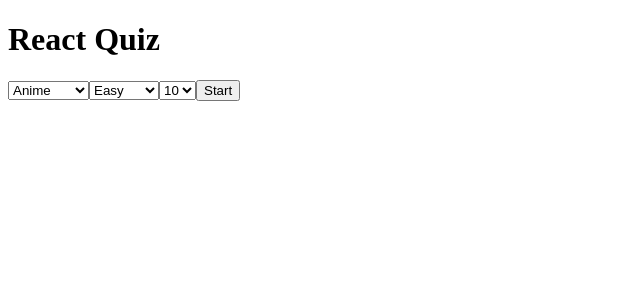
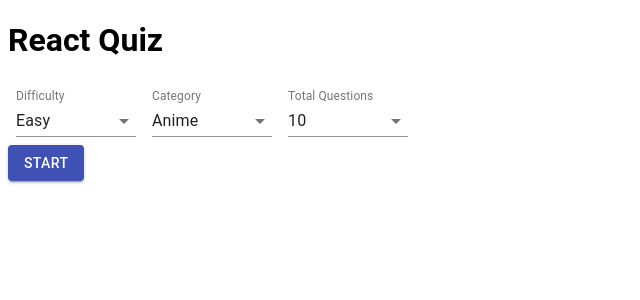
Before and after one commit to Amanse/react-quiz, a React (Create React App) app: page / in a window 1280 px wide. Shown: the top 300 px of the page, without its empty margins (0-640 px from the left). Built offline with nearby package versions, Linux system fonts and the light colour scheme.

Commit message:
Added card in questionCard component and a few other things in buttons and matrial-ui core ot the main thing

```diff
--- /dev/null
+++ b/src/App.css
@@ -0,0 +1,9 @@
+html{
+  margin: 0;
+  padding: 0;
+  font-family: Roboto, sans-serif;
+}
+
+.selectForGame {
+  display: flex;
+}
--- a/src/App.tsx
+++ b/src/App.tsx
@@ -1,8 +1,17 @@
 import React, { useState } from "react";
 import { fetchQuizQuestions } from "./API";
+import "./App.css";
 
 //components
 import { QuestionCard } from "./components/QuestionCard";
+import {
+  Button,
+  FormControl,
+  InputLabel,
+  MenuItem,
+  Select,
+  makeStyles
+} from "@material-ui/core";
 
 //types
 import { QuestionState, Difficulty, Category } from "./API";
@@ -16,6 +25,13 @@ export type AnswerObject = {
 var userCategory: Category = Category.ANIME;
 var userDifficulty: Difficulty = Difficulty.EASY;
 
+const useStyles = makeStyles(theme => ({
+  formControl: {
+    margin: theme.spacing(1),
+    minWidth: 120
+  }
+}));
+
 function App() {
   const [loading, setLoading] = useState(false);
   const [questions, setQuestions] = useState<QuestionState[]>([]);
@@ -26,6 +42,8 @@ function App() {
   const [category, setCategory] = useState<string>("Anime");
   const [difficulty, setDifficulty] = useState<string>("Easy");
   const [totalQuestions, setTotalQuestions] = useState<number>(10);
+
+  const classes = useStyles();
 
   const startTrivia = async () => {
     setLoading(true);
@@ -121,42 +139,63 @@ function App() {
         <h1>React Quiz</h1>
         {gameOver || userAnswers.length === totalQuestions ? (
           <>
-            <select
-              value={category}
-              onChange={(e: React.ChangeEvent<HTMLSelectElement>) =>
-                setCategory(e.target.value)
-              }
+            <div className="selectForGame">
+              <FormControl className={classes.formControl}>
+                <InputLabel id="difficulty">Difficulty</InputLabel>
+                <Select
+                  labelId="difficulty"
+                  id="select1"
+                  value={difficulty}
+                  onChange={(e: any) => {
+                    setDifficulty(e.target.value);
+                  }}
+                >
+                  <MenuItem value="Easy">Easy</MenuItem>
+                  <MenuItem value="Medium">Medium</MenuItem>
+                  <MenuItem value="Hard">Hard</MenuItem>
+                </Select>
+              </FormControl>
+              <FormControl className={classes.formControl}>
+                <InputLabel id="category">Category</InputLabel>
+                <Select
+                  labelId="category"
+                  id="select2"
+                  value={category}
+                  onChange={(e: any) => {
+                    setCategory(e.target.value);
+                  }}
+                >
+                  <MenuItem value="Anime">Anime</MenuItem>
+                  <MenuItem value="Comp">Comp</MenuItem>
+                  <MenuItem value="Movies">Movies</MenuItem>
+                  <MenuItem value="tv">TV</MenuItem>
+                </Select>
+              </FormControl>
+              <FormControl className={classes.formControl}>
+                <InputLabel id="totalQuestions">Total Questions</InputLabel>
+                <Select
+                  labelId="totalQuestions"
+                  id="select3"
+                  value={totalQuestions}
+                  onChange={(e: any) => {
+                    setTotalQuestions(e.target.value);
+                  }}
+                >
+                  <MenuItem value={10}>10</MenuItem>
+                  <MenuItem value={15}>15</MenuItem>
+                  <MenuItem value={20}>20</MenuItem>
+                </Select>
+              </FormControl>
+            </div>
+
+            <Button
+              variant="contained"
+              color="primary"
+              className="start"
+              onClick={startTrivia}
             >
-              <option value="Anime">Anime</option>
-              <option value="Comp">Computer</option>
-              <option value="Movies">Movies</option>
-              <option value="tv">TV</option>
-            </select>
-            <select
-              value={difficulty}
-              onChange={(e: React.ChangeEvent<HTMLSelectElement>) =>
-                setDifficulty(e.target.value)
-              }
-            >
-              <option value="Easy">Easy</option>
-              <option value="Medium">Medium</option>
-              <option value="Hard">Hard</option>
-            </select>
-            <select
-              value={totalQuestions}
-              onChange={(e: React.ChangeEvent<HTMLSelectElement>) => {
-                setTotalQuestions(Number(e.target.value));
-                setGameOver(true);
-              }}
-            >
-              <option value={10}>10</option>
-              <option value={15}>15</option>
-              <option value={20}>20</option>
-            </select>
-
-            <button className="start" onClick={startTrivia}>
               Start
-            </button>
+            </Button>
           </>
         ) : null}
         {!gameOver ? <p className="score">Score: {score}</p> : null}
@@ -176,9 +215,9 @@ function App() {
         !loading &&
         userAnswers.length === number + 1 &&
         number !== totalQuestions - 1 ? (
-          <button className="next" onClick={nextQuestion}>
+          <Button color="secondary" className="next" onClick={nextQuestion}>
             Next
-          </button>
+          </Button>
         ) : null}
       </div>
     </>
--- a/src/components/QuestionCard.tsx
+++ b/src/components/QuestionCard.tsx
@@ -1,6 +1,15 @@
 import React from "react";
 
 import { AnswerObject } from "../App";
+
+import {
+  Card,
+  CardContent,
+  CardHeader,
+  Button,
+  Typography,
+  ButtonGroup
+} from "@material-ui/core";
 
 type Props = {
   question: string;
@@ -24,16 +33,30 @@ export const QuestionCard: React.FC<Props> = ({
       <p className="number">
         Question: {questionNumber} / {totalQuestions}
       </p>
-      <p dangerouslySetInnerHTML={{ __html: question }} />
-      <div>
-        {answers.map(ans => (
-          <div key={ans}>
-            <button disabled={!!userAnswer} value={ans} onClick={callback}>
-              <span dangerouslySetInnerHTML={{ __html: ans }} />
-            </button>
-          </div>
-        ))}
-      </div>
+      <Card>
+        <Typography
+          color="textPrimary"
+          component="h2"
+          variant="h5"
+          dangerouslySetInnerHTML={{ __html: question }}
+        />
+        <div>
+          {answers.map(ans => (
+            <CardContent key={ans}>
+              <ButtonGroup orientation="vertical" color="secondary">
+                <Button
+                  variant="outlined"
+                  disabled={!!userAnswer}
+                  value={ans}
+                  onClick={callback}
+                >
+                  <span dangerouslySetInnerHTML={{ __html: ans }} />
+                </Button>
+              </ButtonGroup>
+            </CardContent>
+          ))}
+        </div>
+      </Card>
     </div>
   );
 };
```
